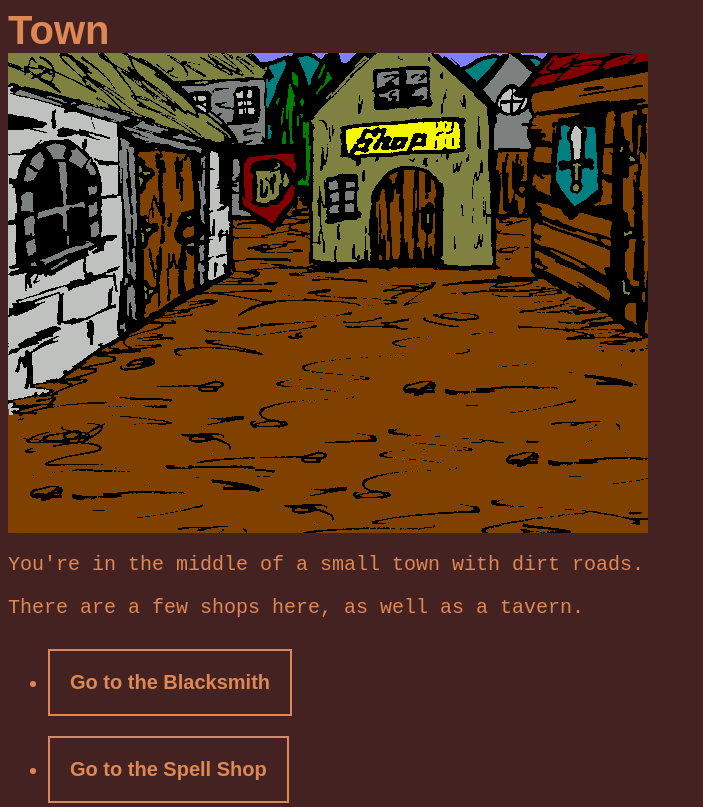
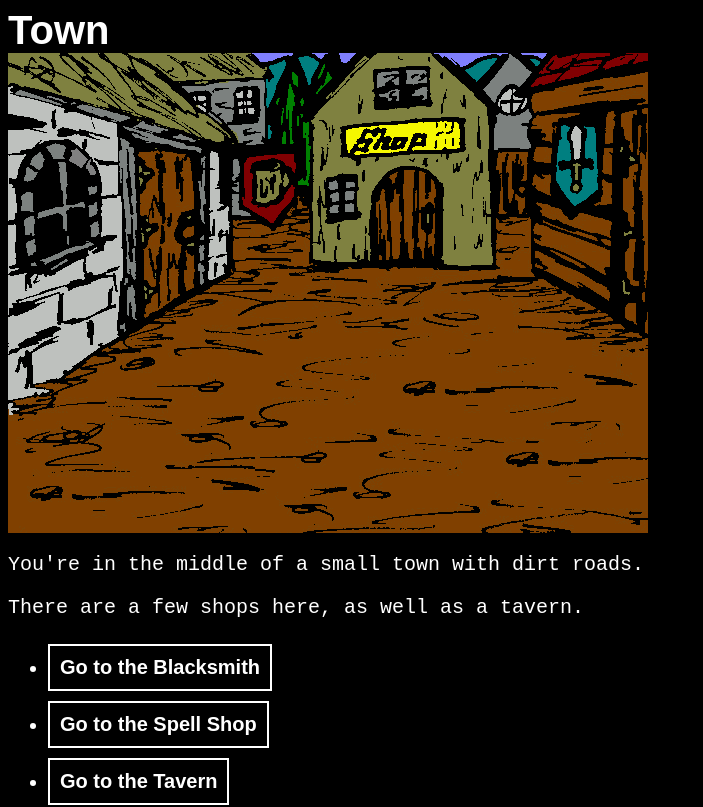
Before and after one commit to jwbutler/cyoa-new, a Preact app: page / in a window 1280 px wide. Shown: the top 807 px of the page, without its empty margins (0-703 px from the left). Built offline with nearby package versions, Linux system fonts and the light colour scheme.

Commit message:
white on black; Image component

```diff
--- a/src/engine/components/Link.module.css
+++ b/src/engine/components/Link.module.css
@@ -5,8 +5,8 @@
   text-decoration: none;
   cursor: pointer;
   border: 2px solid var(--color-text);
-  padding: 1em;
-  margin: 0.5em 0;
+  padding: 0.5em;
+  margin: 0.25em 0;
   display: inline-block;
 }
 
--- /dev/null
+++ b/src/game/components/Image.tsx
@@ -0,0 +1,16 @@
+import type { JSX } from 'preact';
+
+type Props = Readonly<{
+  src: string,
+  style?: Record<string, unknown>
+}>;
+
+export const Image = ({ src, style }: Props): JSX.Element => (
+  <img
+    src={src}
+    alt={src}
+    width={640}
+    height={480}
+    style={style}
+  />
+);
--- a/src/game/components/Scene.module.css
+++ b/src/game/components/Scene.module.css
@@ -10,6 +10,6 @@
   font-size: 1.0em;
   font-weight: bold;
   font-family: sans-serif;
-  background-color: #def;
+  background-color: var(--color-background-highlight);
   padding: 10px;
 }
--- a/src/game/scenes/Blacksmith.tsx
+++ b/src/game/scenes/Blacksmith.tsx
@@ -1,3 +1,4 @@
+import { Image } from '../components/Image';
 import { Scene } from '../components/Scene';
 import { Link } from '../../engine/components/Link';
 import { ApiContext } from '../../engine/api/ApiContext';
@@ -48,8 +49,8 @@ export const Blacksmith = () => {
   return (
     <Scene title="Blacksmith">
       <div style={{ position: 'relative' }}>
-        <img src={shop_png} alt="" />
-        <img src={shopkeeper_png} style={{ position: 'absolute', left: 0, top: 0 }} alt="" />
+        <Image src={shop_png} />
+        <Image src={shopkeeper_png} style={{ position: 'absolute', left: 0, top: 0 }} />
       </div>
       <p>"What do you want?" the blacksmith says roughly.</p>
       <ul>
--- a/src/game/scenes/OutsideTemple.tsx
+++ b/src/game/scenes/OutsideTemple.tsx
@@ -1,3 +1,4 @@
+import { Image } from '../components/Image';
 import { Scene } from '../components/Scene';
 import { Link } from '../../engine/components/Link';
 import { Links } from '../../engine/components/Links';
@@ -5,7 +6,7 @@ import temple_exterior from '../images/temple_exterior.png';
 
 export const OutsideTemple = () => (
   <Scene title="Outside Temple">
-    <img src={temple_exterior} alt="" />
+    <Image src={temple_exterior} />
     <p>
       You're standing outside a massive stone temple.
       This was a major Earth Cult temple for the last several centuries,
--- a/src/game/scenes/OutsideTown.tsx
+++ b/src/game/scenes/OutsideTown.tsx
@@ -1,3 +1,4 @@
+import { Image } from '../components/Image';
 import { Scene } from '../components/Scene';
 import { Link } from '../../engine/components/Link';
 import { Links } from '../../engine/components/Links';
@@ -5,7 +6,7 @@ import road_to_town_png from '../images/road_to_town.png';
 
 export const OutsideTown = () => (
   <Scene title="Outside Town">
-    <img src={road_to_town_png} alt="" />
+    <Image src={road_to_town_png} />
     <Links>
       <Link to="town">
         Enter Town
--- a/src/game/scenes/RoadToTheNorth.tsx
+++ b/src/game/scenes/RoadToTheNorth.tsx
@@ -1,3 +1,4 @@
+import { Image } from '../components/Image';
 import { Scene } from '../components/Scene';
 import { Link } from '../../engine/components/Link';
 import { Links } from '../../engine/components/Links';
@@ -5,7 +6,7 @@ import road_to_temple_png from '../images/road_to_temple.png';
 
 export const RoadToTheNorth = () => (
   <Scene title="Road to the North">
-    <img src={road_to_temple_png} alt="" />
+    <Image src={road_to_temple_png} />
     <p>
       To the north, you see the ancient earth temple.
     </p>
--- a/src/game/scenes/Town.tsx
+++ b/src/game/scenes/Town.tsx
@@ -1,3 +1,4 @@
+import { Image } from '../components/Image';
 import { Scene } from '../components/Scene';
 import { Link } from '../../engine/components/Link';
 import { Links } from '../../engine/components/Links';
@@ -13,7 +14,7 @@ export const Town = () => {
   }
   return (
     <Scene title="Town">
-      <img src={town_png} alt="" />
+      <Image src={town_png} />
       <p>You're in the middle of a small town with dirt roads.</p>
       <p>There are a few shops here, as well as a tavern.</p>
 
--- a/src/index.css
+++ b/src/index.css
@@ -1,6 +1,7 @@
 :root {
-  --color-text: #d85;
-  --color-background: #422;
+  --color-text: white;
+  --color-background: black;
+  --color-background-highlight: navy;
 }
 
 body {
```
